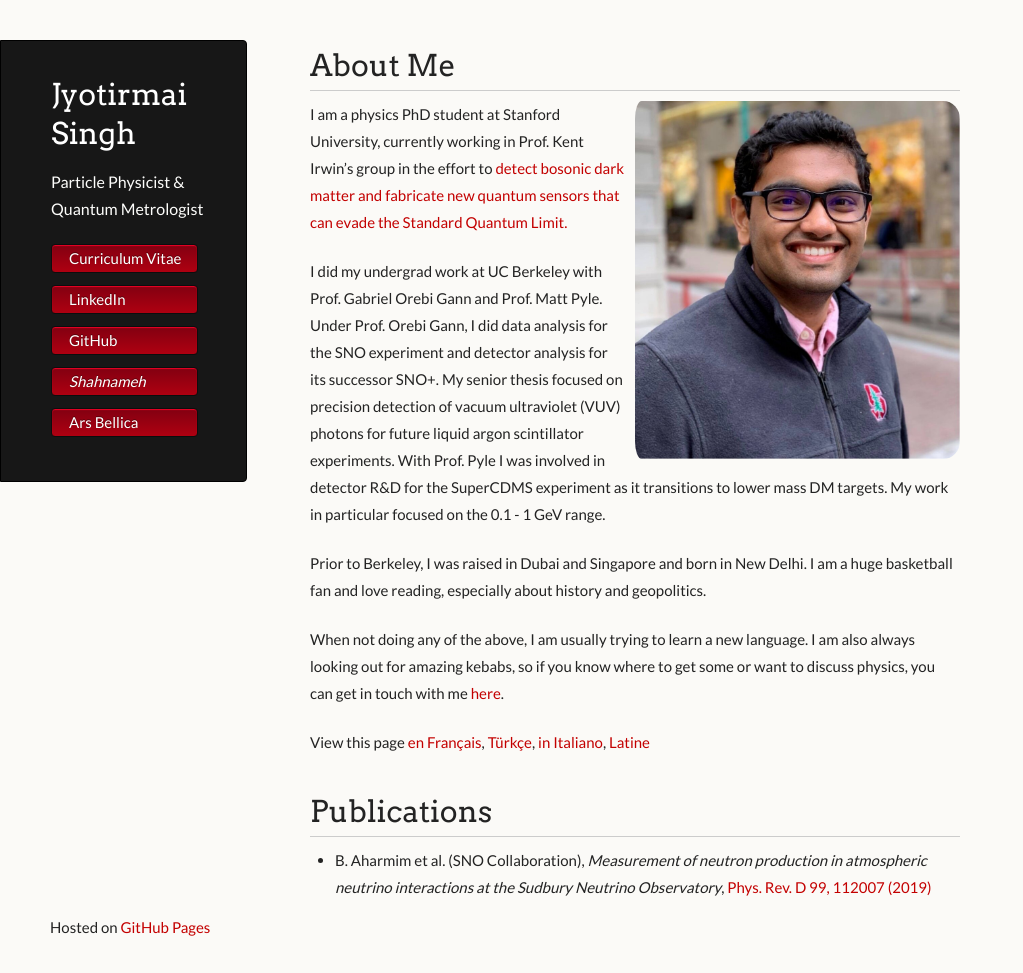
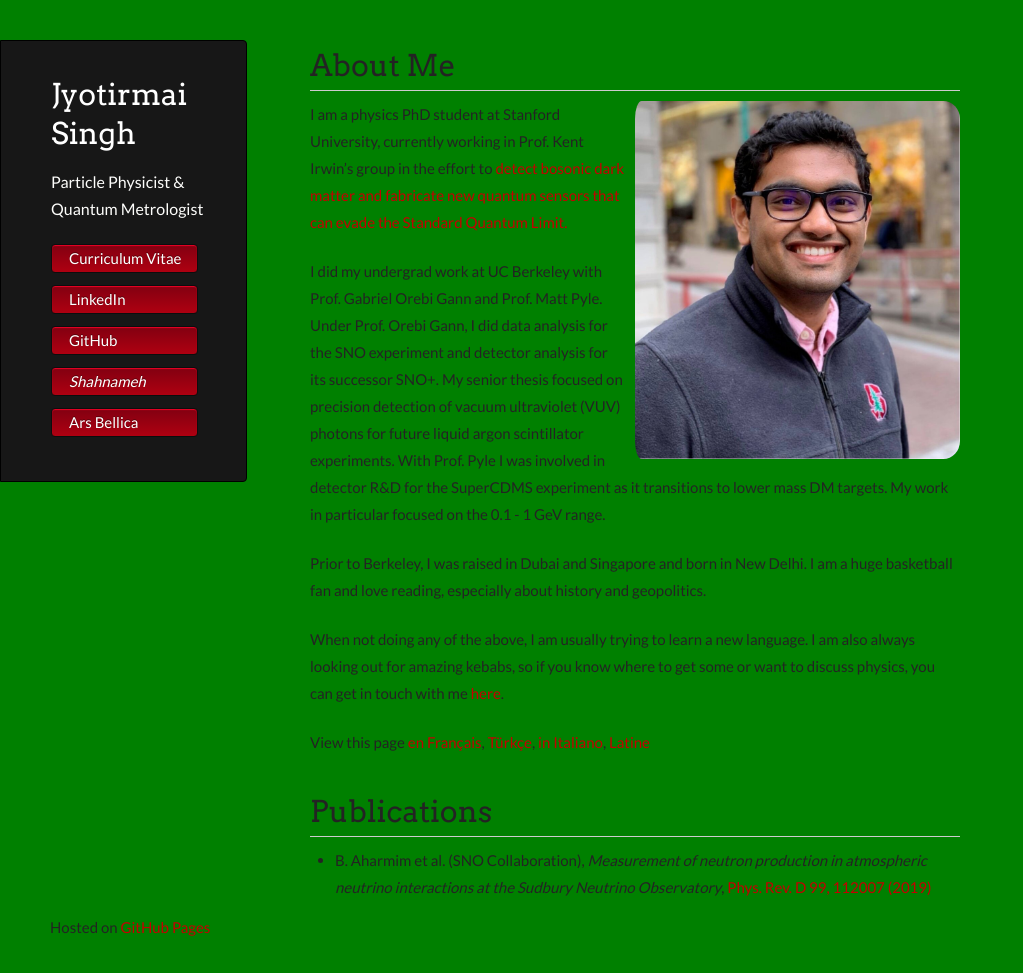
Before and after one commit to joe-singh/joe-singh.github.io, a Jekyll site: the page built from index.md, in a window 1280 px wide and 973 px high. Shown: the whole window, without its empty margins (0-1023 px from the left). Built offline with Jekyll 4.4.1, drawn with Linux system fonts in a browser that asks for light colours; some web fonts are replaced.

Commit message:
playing with background

```diff
--- a/_sass/jekyll-theme-dinky.scss
+++ b/_sass/jekyll-theme-dinky.scss
@@ -35,7 +35,7 @@ body {
   font-family: 'Lato', sans-serif;//"Helvetica Neue", Helvetica, Arial, sans-serif;
 	font-size: 15px;
 	color: #232323;
-	background-color: #FBFAF7;
+	background-color: #008000; // #FBFAF7;
 	margin: 0;
 	line-height: 1.8em;
 	-webkit-font-smoothing: antialiased;
```
